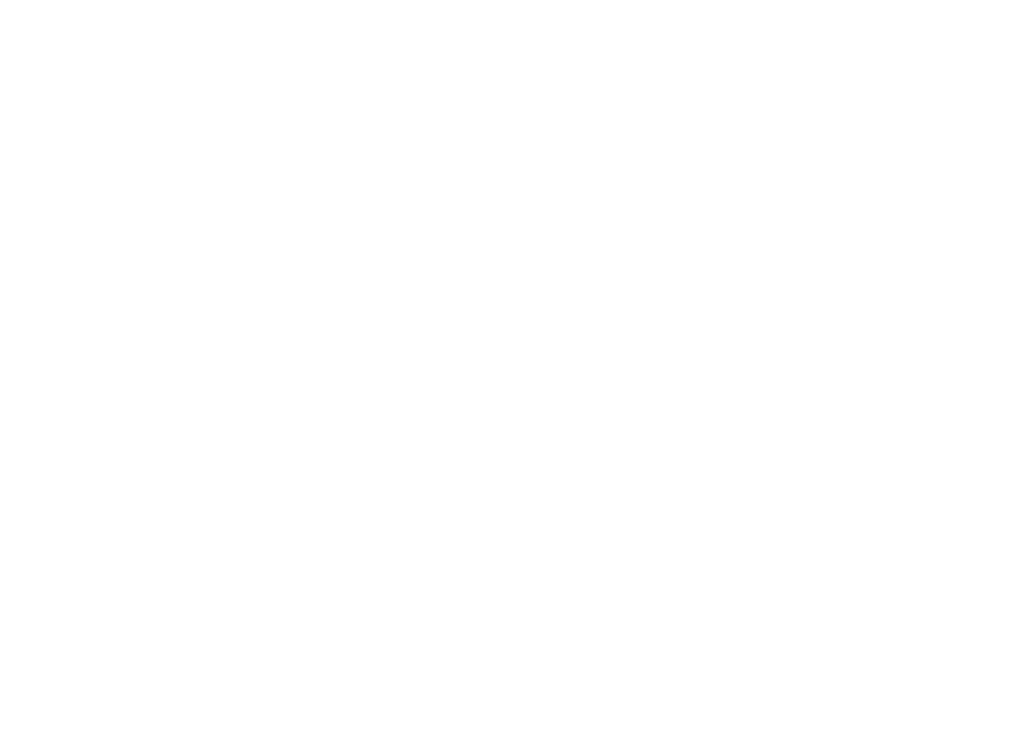
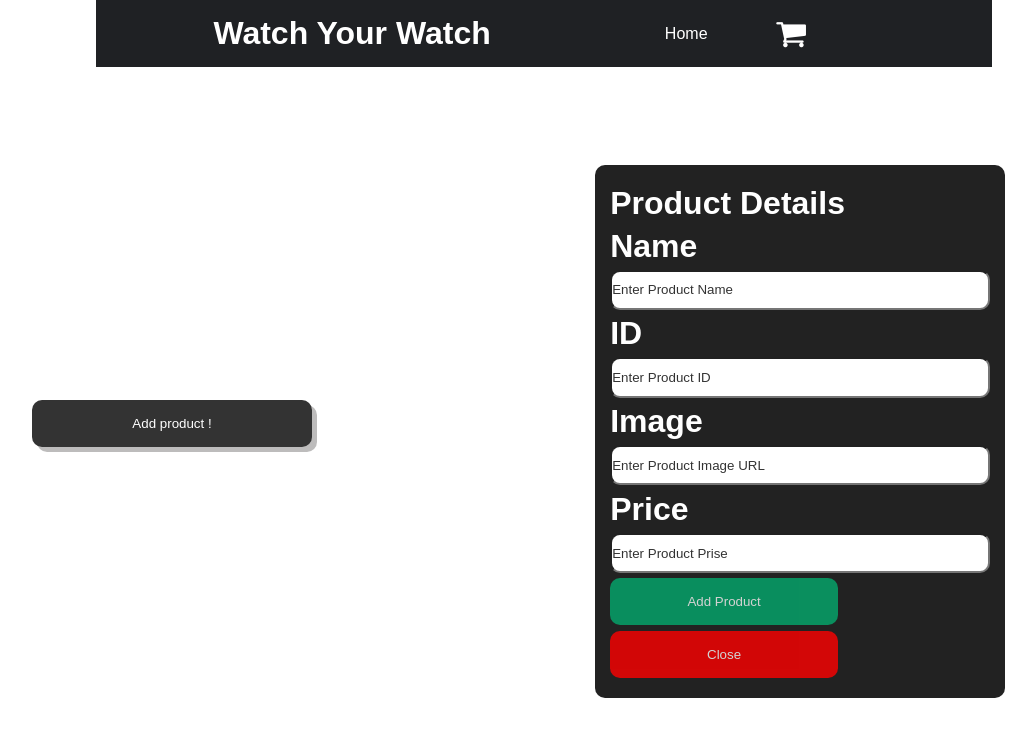
Before and after one commit to GSG-G10/Watch-Store, a website: page seller.html in a window 1280 px wide. Shown: the whole page, without its empty margins (96-1132 px from the left). Drawn offline with Linux system fonts and the light colour scheme; a web font is replaced by a local one.

Commit message:
Create Add product button and Add product popUp Relates #6

```diff
--- a/scripts/dom.js
+++ b/scripts/dom.js
@@ -0,0 +1,7 @@
+const openForm = () => {
+    document.getElementById("myForm").style.display = "block";
+}
+
+const closeForm = () => {
+    document.getElementById("myForm").style.display = "none";
+}
--- a/seller.html
+++ b/seller.html
@@ -1,19 +1,53 @@
 <!DOCTYPE html>
 <html lang="en">
-  <head>
+
+<head>
     <meta charset="UTF-8" />
     <meta http-equiv="X-UA-Compatible" content="IE=edge" />
     <meta name="viewport" content="width=device-width, initial-scale=1.0" />
     <title>Seller</title>
     <!--Font Awesome here  -->
-    <link
-      rel="stylesheet"
-      href="https://cdnjs.cloudflare.com/ajax/libs/font-awesome/4.7.0/css/font-awesome.min.css"
-    />
+    <link rel="stylesheet" href="https://cdnjs.cloudflare.com/ajax/libs/font-awesome/4.7.0/css/font-awesome.min.css" />
     <!-- Set favicon Image -->
-    <link rel="icon" type="image/png" href="./images/favicon.ico"/>
+    <link rel="icon" type="image/png" href="./images/favicon.ico" />
     <!-- style Css -->
     <link rel="stylesheet" href="./styles/seller.css" />
-  </head>
-  <body></body>
+</head>
+
+<body>
+    <header class="header">
+        <div class="container">
+            <nav class="header-nav">
+                <a href="/index.html" class="header-nav-anchor">
+                    <h1>Watch Your Watch</h1>
+                </a>
+                <div class="header-nav-btns">
+                    <a href="/index.html" class="BecomeSeller">Home</a>
+                    <a href="/cart.html" class="cart"><i class="fa fa-shopping-cart fa-2x" aria-hidden="true"></i>
+            </a>
+                </div>
+            </nav>
+        </div>
+    </header>
+    <button class="AddProduct-btn" onclick="openForm()">Add product !</button>
+
+    <div class="form-popup" id="myForm">
+        <form class="form-container">
+            <h1>Product Details</h1>
+            <label><b>Name</b></label>
+            <input type="text" placeholder="Enter Product Name" required>
+            <label><b>ID</b></label>
+            <input type="number" placeholder="Enter Product ID" required>
+            <label><b>Image</b></label>
+            <input type="url" placeholder="Enter Product Image URL" required>
+            <label><b>Price</b></label>
+            <input type="number" placeholder="Enter Product Prise" required>
+            <button type="button" class="btn" onclick="closeForm()">Add Product</button>
+            <button type="button" class="btn cancel" onclick="closeForm()">Close</button>
+        </form>
+    </div>
+    <script src="/scripts/dom.js"></script>
+
+</body>
+
 </html>
--- a/styles/home.css
+++ b/styles/home.css
@@ -1,22 +1,69 @@
-@import url('https://fonts.googleapis.com/css2?family=Hammersmith+One&display=swap');
-*{
+@import url("https://fonts.googleapis.com/css2?family=Hammersmith+One&display=swap");
+* {
     margin: 0;
     padding: 0;
     box-sizing: border-box;
 }
+
+
 /* Roots*/
-:root{
+
+:root {
     /* Main Colors */
-    --mainColor : #1F2124;
-    --secondaryColor: #383A3F;
+    --mainColor: #1f2124;
+    --secondaryColor: #383a3f;
     /* Font Family Hammersmith One */
-    --HammerSmith-Font: 'Hammersmith One', sans-serif;
+    --HammerSmith-Font: "Hammersmith One", sans-serif;
+}
 
-}
-body{
+body {
     width: 100%;
 }
-.container{
+
+.container {
     margin: auto;
-    width: 80%;
+    width: 70%;
 }
+
+.header {
+    width: 100%;
+    height: 50vh;
+    font-family: var(--HammerSmith-Font);
+}
+
+.header-nav {
+    background-color: var(--mainColor);
+    color: #ffffff;
+    display: flex;
+    justify-content: space-around;
+    align-items: center;
+    width: 100%;
+    height: 80%;
+    padding: 15px 100px;
+    top: 0px;
+    z-index: 15;
+}
+
+.header-nav-anchor {
+    width: 50%;
+    height: 100%;
+}
+
+.header-nav-logo {
+    width: 22%;
+    height: 100%;
+}
+
+.header-nav-btns {
+    display: flex;
+    justify-content: space-evenly;
+    width: 40%;
+    height: 100%;
+    align-items: center;
+}
+
+.header-nav a {
+    color: white;
+    text-decoration: none;
+    font-family: var(--HammerSmith-Font);
+}
--- a/styles/seller.css
+++ b/styles/seller.css
@@ -1,22 +1,168 @@
 @import url('https://fonts.googleapis.com/css2?family=Hammersmith+One&display=swap');
-*{
+* {
     margin: 0;
     padding: 0;
     box-sizing: border-box;
 }
+
+
 /* Roots*/
-:root{
+
+:root {
     /* Main Colors */
-    --mainColor : #1F2124;
+    --mainColor: #1F2124;
     --secondaryColor: #383A3F;
     /* Font Family Hammersmith One */
     --HammerSmith-Font: 'Hammersmith One', sans-serif;
+}
 
-}
-body{
+body {
     width: 100%;
 }
-.container{
+
+.container {
     margin: auto;
+    width: 70%;
+}
+
+.header {
+    width: 100%;
+    height: 50vh;
+    font-family: var(--HammerSmith-Font);
+}
+
+.header-nav {
+    background-color: var(--mainColor);
+    color: #ffffff;
+    display: flex;
+    justify-content: space-around;
+    align-items: center;
+    width: 100%;
+    height: 80%;
+    padding: 15px 100px;
+    top: 0px;
+    z-index: 15;
+}
+
+.header-nav-anchor {
+    width: 50%;
+    height: 100%;
+}
+
+.header-nav-logo {
+    width: 22%;
+    height: 100%;
+}
+
+.header-nav-btns {
+    display: flex;
+    justify-content: space-evenly;
+    width: 40%;
+    height: 100%;
+    align-items: center;
+}
+
+.header-nav a {
+    color: white;
+    text-decoration: none;
+    font-family: var(--HammerSmith-Font);
+}
+
+.AddProduct-btn {
+    background-color: rgb(0, 0, 0);
+    color: white;
+    padding: 16px 20px;
+    border: none;
+    cursor: pointer;
+    opacity: 0.8;
+    position: fixed;
+    top: 50%;
+    left: 10%;
+    width: 280px;
+    border-radius: 10px;
+    box-shadow: 5px 5px #adacac;
+}
+
+.form-popup {
+    display: flex;
+    flex-flow: column wrap;
+    align-items: center;
+    position: fixed;
+    top: 20%;
+    left: 50%;
+    z-index: 9;
+    width: 40%;
+    height: 70vh;
+}
+
+.form-container {
     width: 80%;
+    height: 100%;
+    padding: 15px;
+    margin: 5px 0 22px 0;
+    border: none;
+    background: #222222;
+    display: flex;
+    flex-flow: column wrap;
+    justify-content: space-evenly;
+    align-items: baseline;
+    color: white;
+    border-radius: 10px;
 }
+
+.form-container input {
+    width: 100%;
+    height: 8%;
+    background-color: white;
+    border-radius: 10px;
+}
+
+.form-container label,
+h1 {
+    font-size: 2rem;
+    font-family: var(--HammerSmith-Font);
+}
+
+ ::placeholder {
+    color: black;
+    opacity: .8;
+    font-family: var(--HammerSmith-Font);
+}
+
+.form-container .btn {
+    background-color: #04AA6D;
+    color: white;
+    padding: 16px 20px;
+    border: none;
+    cursor: pointer;
+    width: 60%;
+    opacity: 0.8;
+    border-radius: 10px;
+    font-family: var(--HammerSmith-Font);
+}
+
+.form-container .cancel {
+    background-color: red;
+}
+
+.form-container .btn:hover,
+.open-button:hover {
+    opacity: 1;
+}
+
+@media screen and (max-width: 780px) {
+    .form-container {
+        left: 60%;
+    }
+    .form-popup {
+        display: flex;
+        flex-flow: column wrap;
+        align-items: center;
+        position: fixed;
+        top: 40%;
+        left: 50%;
+        z-index: 9;
+        width: 50%;
+        height: 500px;
+    }
+}
```
Also changed, not shown: index.html (+23 -8 lines).
